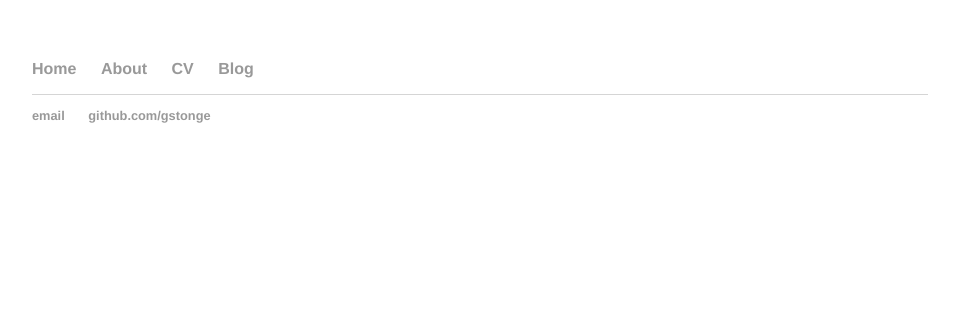
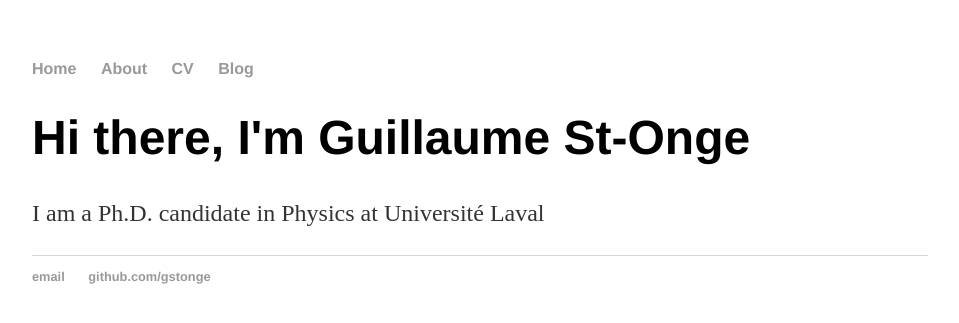
Before and after one commit to gstonge/gstonge.github.io, a Jekyll site: the page built from index.html, in a window 1280 px wide. Shown: the top 323 px of the page, without its empty margins (160-1119 px from the left). Built offline with Jekyll 4.4.1, drawn with Linux system fonts in a browser that asks for light colours.

Commit message:
Update index.html

```diff
--- a/index.html
+++ b/index.html
@@ -2,3 +2,7 @@
 layout: default
 title: Guillaume St-Onge
 ---
+<div class="blurb">
+	<h1>Hi there, I'm Guillaume St-Onge</h1>
+	<p>I am a Ph.D. candidate in Physics at Université Laval </p>
+</div><!-- /.blurb -->
```
